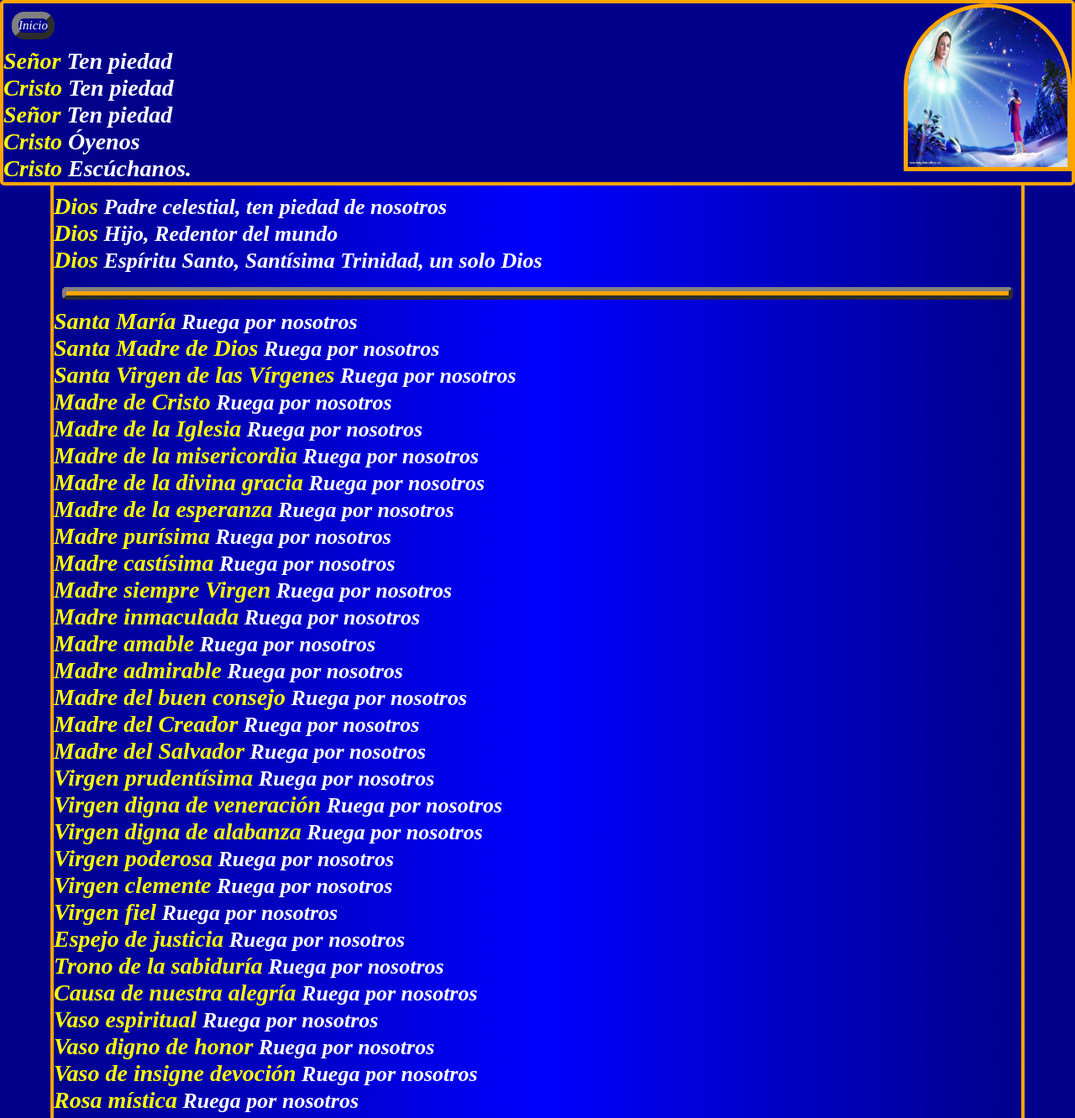
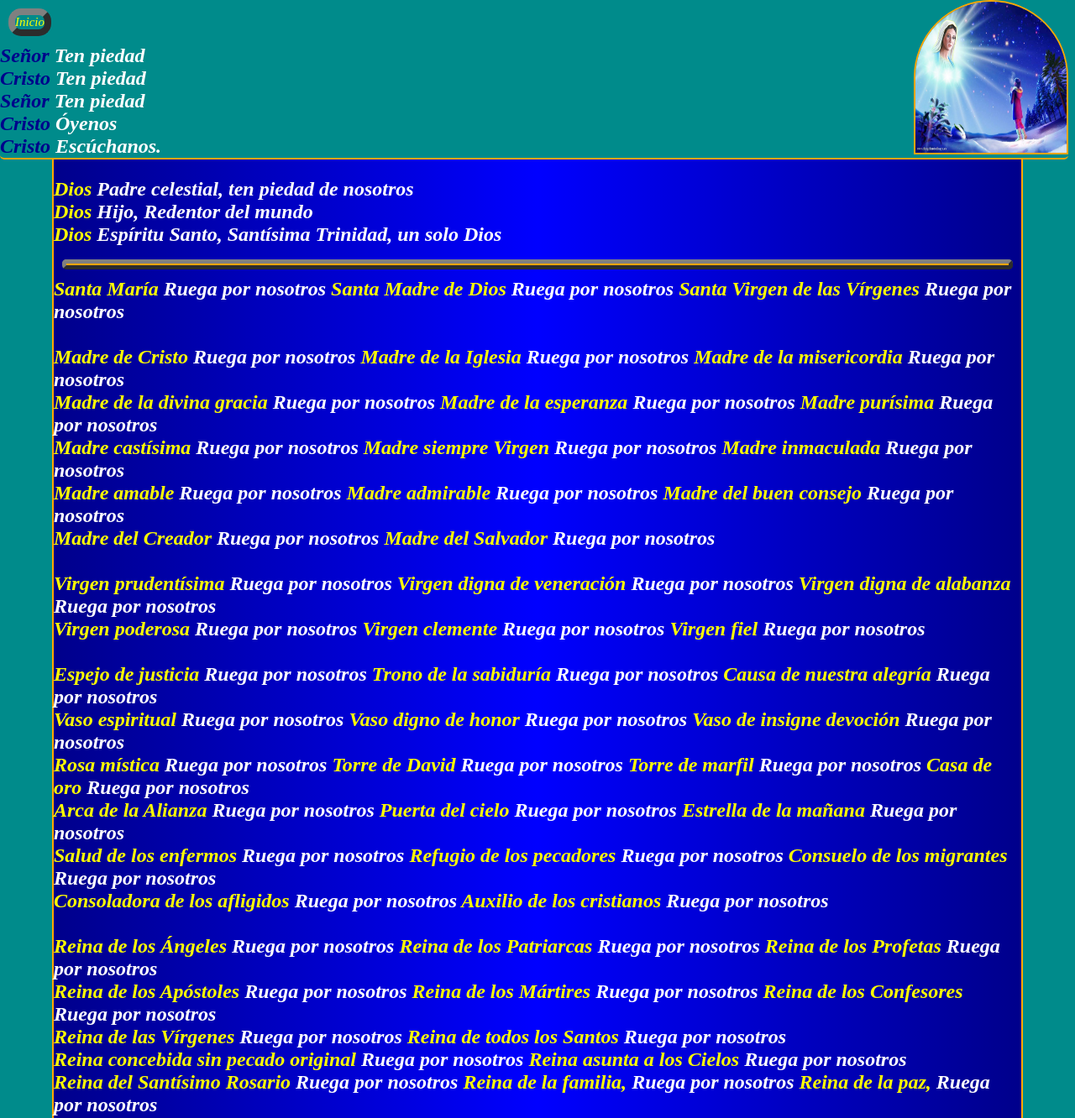
Before and after one commit to luisengardo60/SantoRosario_V1, a plain HTML site: page html/letaniasI.html in a window 1280 px wide. Shown: the top 1332 px of the page at 84% size. Drawn offline with Linux system fonts and the light colour scheme.

Commit message:
sanmar05122023

```diff
--- a/css/estiloletaniasI.css
+++ b/css/estiloletaniasI.css
@@ -1,31 +1,31 @@
-body { background-color: darkblue; font-style: italic; margin:0%; padding: 0%; }
+body { background-color:darkcyan; font-style: italic; margin:0%; padding: 0%; }
 
-header { background-color:  darkblue; position:fixed;
-		border-radius: 5px; border: 4px solid orange; width: 99.4%;}
+header { background-color: darkcyan; position:fixed;
+		border-radius: 5px; border-bottom: 2px solid orange; width: 99.4%;}
 
-header img{  padding: 0px; float: right; width: 190px; height: 190px;
-	border: 5px solid orange; border-top-left-radius: 100px; border-top-right-radius: 100px;}
+header img{  padding: 0px; float: right; width: 180px; height: 180px;
+	border: 2px solid orange; border-top-left-radius: 100px; border-top-right-radius: 100px;}
 
-header a {	color: white; text-align: center; display: inline-block;
+header a {	color: yellow; text-align: center; display: inline-block;
 	background-color: transparent;box-sizing: content-box; font-size: 15px; margin: 10px;
 	border-radius: 15px; border: 8px outset grey; text-decoration: none;}
 
-header i { color:white; font-size: 28px;}
+header i { color:white; font-size: 24px;}
 
-header b { color:yellow; font-size: 28px;}
+header b { color:darkblue; font-size: 24px;}
 
-article { width: 90%; margin: 0% auto; padding-top: 12em; border-radius: 10px; border:4px solid orange;
-		 background-image: linear-gradient(to right,darkblue,blue,darkblue);}
+article { width: 90%; margin: 0% auto; padding-top: 11em; border-radius: 10px; border:2px solid orange;
+		 background-image: linear-gradient(to right, darkblue, blue,darkblue );}
 
-article i { color:white; font-size: 26px }
+article i { color:white; font-size: 24px }
 
-article b { color:yellow; text-align:left; font-size: 28px; }
+article b { color:yellow; text-align:left; font-size: 24px; }
 
-hr { height: 5px; background-color: orange; margin: 10px;
+hr { height: 2px; background-color: orange; margin: 10px;
 	border-radius: 5px; border: 5px outset grey; }
 
-footer { color:yellow; width: 99.4%;
+footer { color:yellow; width: 100%;
 			background-image: linear-gradient(to right,darkblue,darkblue,darkblue);
-			border-radius: 5px; border: 4px solid orange;
+			border-radius: 5px; border-bottom: 4px solid orange;
  			font-size: 28px; text-align: center;
  			margin: 0px; padding-top: 0.8em; padding-bottom: 0.8em; }
--- a/css/estilosrjuI.css
+++ b/css/estilosrjuI.css
@@ -1,14 +1,14 @@
 body { background-image: linear-gradient(to right,lightgreen,green,lightgreen);
 		font-style: italic; margin: 0%; padding: 0%; }
 
-header { margin-top: 0%; border-radius: 5px; border: 4px solid blue;
+header { margin-top: 0%; border-radius: 5px; border-bottom: 4px solid blue;
 		background-image: linear-gradient(to right,lightgreen,lightgreen,green);
- 		font-size: 28px; position: fixed; width: 99.4%;
+ 		font-size: 28px; position: fixed; width: 100%;
  		margin: 0px; padding-top: 0.5em; padding-bottom: 0.5em;}
 
 header audio { background-color: transparent; width: 10%; float: right; }
 
-header img { border:4px solid blue; padding: 4px; float: left;
+header img { border:2px solid blue; padding: 2px; float: left;
 	width: 100px; height: 100px; border-radius: 10px; margin: 4px;}
 
 header a {	color: white; text-align: center; display: inline-block;
--- a/css/estilosrlusaI.css
+++ b/css/estilosrlusaI.css
@@ -1,18 +1,12 @@
-body { background-color: blue;
+body { background-color:#006773;
 		 font-style: italic; margin: 0%; padding: 0%; }
 
-/*body { background-image: url(../imag/cerezos.jpg);
- 	background-repeat: no-repeat;
-/* 	background-attachment: fixed;*/
-/* 	background-size: cover; font-style: normal;
-/* 	font-family: "Sofia", sans-serif;}*/
-
-header { margin-top: 0%; border-radius: 5px; border: 5px solid orange;
-		background-color: blue;
- 		font-size: 28px; position: fixed; width: 99.2%;
+header { margin-top: 0%; border-radius: 5px; border-bottom: 5px solid orange;
+		background-color:#006773;
+ 		font-size: 28px; position: fixed; width: 100%;
  		margin: 0px; padding-top: 0.5em; padding-bottom: 0.5em; }
 
-header audio { width: 14%; background-color: transparent; float: right;}
+header audio { width: 12%; float: right;}
 
 audio
 {
@@ -38,11 +32,11 @@ box-shadow: 15px 15px 20px rgba(0,0, 0, 0.4);
 transform: scale(1.05);
 }
 
-header img { margin-top: 0%; border-radius: 10px; border: 5px solid orange;
+header img { margin-top: 0%; border-radius: 10px; border: 2px solid orange;
 	padding: 4px; float: left; width: 100px; height: 100px;
 	object-fit: cover; margin: 4px; border-radius: 100px;  }
 
-header b {color:red; font-size: 0.9em;}
+header b {color:yellow; font-size: 0.9em;}
 
 /*header h2::first-letter { font-size: 50px; color: orange; }*/
 
@@ -77,5 +71,5 @@ article p { color:black; text-align: left; font-size: 26px; }
 
 article input {color:black;}
 
-hr { height: 5px; background-color: blue; margin: 10px;
+hr { height: 2px; background-color: blue; margin: 10px;
 	border-radius: 5px; border: 5px outset grey; }
--- a/css/estilosrmaviI.css
+++ b/css/estilosrmaviI.css
@@ -1,15 +1,15 @@
-body { background-image: linear-gradient(to right,black,black,black);
+body { background-image: linear-gradient(to right,grey,white,grey);
 		font-style: italic; margin: 0%; padding: 0%;}
 
-header { margin-top: 0%; border-radius: 5px; border: 4px solid orange;
-		background-image: linear-gradient(to right,black,black,black);
- 		font-size: 28px; position: fixed; width: 99.3%;
+header { margin-top: 0%; border-radius: 5px; border-bottom: 4px solid orange;
+		background-color: darkblue;
+ 		font-size: 28px; position: fixed; width: 100%;
  		margin: 0px; padding-top: 0.5em; padding-bottom: 0.5em; }
 
 header audio { background-color:grey;
 				width: 10%; background-color: transparent; float: right;}
 
-header img { border:3px solid orange; padding: 4px; float:left; width: 100px; height:100px;
+header img { border:2px solid orange; padding: 4px; float:left; width: 100px; height:100px;
 			 border-radius: 10px; margin: 4px }
 
 header a {	color: white; text-align: center; display: inline-block;
@@ -21,12 +21,8 @@ header b {color:yellow; font-size: 1em;}
 section { width: 90%; margin: auto;}
 
 article { margin-top: 0%; border-radius: 10px; border: 5px solid orange;
-			background-image: linear-gradient(to right,darkcyan,darkcyan,darkcyan);}
-
-article img{ border:2px solid orange; padding: 5px; float: right;
-	width: 200px; height: 200px; border-radius: 15px; margin: 4px; }
-
-article { color: white; font-size: 25px; padding: 12px; padding-top: 6em;}
+			background-image: linear-gradient(to right,darkcyan,darkcyan,darkcyan);
+			color: white; font-size: 25px; padding: 5px 5px 40px 40px; padding-top: 6em;}
 
 article a {	color: white; text-align: center; display: inline-block;
 	background-color: transparent;box-sizing: content-box;
@@ -34,5 +30,5 @@ article a {	color: white; text-align: center; display: inline-block;
 
 b{ color: yellow; text-align: left; }
 
-hr { height: 5px; background-color: gold; margin: 10px;
+hr { height: 2px; background-color: gold; margin: 10px;
 	border-radius: 5px; border: 5px outset grey; }
--- a/css/estilosrmidoI.css
+++ b/css/estilosrmidoI.css
@@ -1,7 +1,7 @@
 body { background-image: linear-gradient(to right,seagreen,white,seagreen);
 		font-style: italic; margin: 0%; padding: 0%; }
 
-header { margin-top: 0%; border-radius: 5px; border: 4px solid blue;
+header { margin-top: 0%; border-radius: 5px; border-bottom: 4px solid blue;
 		background-image: linear-gradient(to right,seagreen,white,seagreen);
  		font-size: 28px; position: fixed; width: 99.3%;
  		margin: 0px; padding-top: 0.5em; padding-bottom: 0.5em; }
@@ -9,7 +9,7 @@ header { margin-top: 0%; border-radius: 5px; border: 4px solid blue;
 header audio { background: seagreen;
 				width: 9%; background-color: transparent; float: right; }
 
-header img{ margin-top: 0%; border:3px solid blue; padding: 5px; float: left;
+header img{ margin-top: 0%; border:2px solid blue; padding: 5px; float: left;
 	width: 100px; height: 100px; border-radius: 10px; margin: 4px;  border-top-left-radius: 100px; border-top-right-radius: 100px;}
 
 header a { color:darkblue; text-align: center; display: inline-block;
--- a/html/letaniasI.html
+++ b/html/letaniasI.html
@@ -23,59 +23,59 @@
 	<b>Dios<i> Hijo, Redentor del mundo</i><br>
 	<b>Dios<i> Espíritu Santo, Santísima Trinidad, un solo Dios</i><br><hr>
 
-	<b>Santa María<i> Ruega por nosotros</i><br>
-	<b>Santa Madre de Dios<i> Ruega por nosotros</i><br>
-	<b>Santa Virgen de las Vírgenes<i> Ruega por nosotros</i><br>
-	<b>Madre de Cristo<i> Ruega por nosotros</i><br>
-	<b>Madre de la Iglesia<i> Ruega por nosotros</i><br>
+	<b>Santa María<i> Ruega por nosotros</i>
+	<b>Santa Madre de Dios<i> Ruega por nosotros</i>
+	<b>Santa Virgen de las Vírgenes<i> Ruega por nosotros</i><br><br>
+	<b>Madre de Cristo<i> Ruega por nosotros</i>
+	<b>Madre de la Iglesia<i> Ruega por nosotros</i>
 	<b>Madre de la misericordia<i> Ruega por nosotros</i><br>
-	<b>Madre de la divina gracia<i> Ruega por nosotros</i><br>
-	<b>Madre de la esperanza<i> Ruega por nosotros</i><br>
+	<b>Madre de la divina gracia<i> Ruega por nosotros</i>
+	<b>Madre de la esperanza<i> Ruega por nosotros</i>
 	<b>Madre purísima<i> Ruega por nosotros</i><br>
-	<b>Madre castísima<i> Ruega por nosotros</i><br>
-	<b>Madre siempre Virgen<i> Ruega por nosotros</i><br>
+	<b>Madre castísima<i> Ruega por nosotros</i>
+	<b>Madre siempre Virgen<i> Ruega por nosotros</i>
 	<b>Madre inmaculada<i> Ruega por nosotros</i><br>
-	<b>Madre amable<i> Ruega por nosotros</i><br>
-	<b>Madre admirable<i> Ruega por nosotros</i><br>
+	<b>Madre amable<i> Ruega por nosotros</i>
+	<b>Madre admirable<i> Ruega por nosotros</i>
 	<b>Madre del buen consejo<i> Ruega por nosotros</i><br>
-	<b>Madre del Creador<i> Ruega por nosotros</i><br>
-	<b>Madre del Salvador<i> Ruega por nosotros</i><br>
-	<b>Virgen prudentísima<i> Ruega por nosotros</i><br>
-	<b>Virgen digna de veneración<i> Ruega por nosotros</i><br>
+	<b>Madre del Creador<i> Ruega por nosotros</i>
+	<b>Madre del Salvador<i> Ruega por nosotros</i><br> <br>
+	<b>Virgen prudentísima<i> Ruega por nosotros</i>
+	<b>Virgen digna de veneración<i> Ruega por nosotros</i>
 	<b>Virgen digna de alabanza<i> Ruega por nosotros</i><br>
-	<b>Virgen poderosa<i> Ruega por nosotros</i><br>
-	<b>Virgen clemente<i> Ruega por nosotros</i><br>
-	<b>Virgen fiel<i> Ruega por nosotros</i><br>
-	<b>Espejo de justicia<i> Ruega por nosotros</i><br>
-	<b>Trono de la sabiduría<i> Ruega por nosotros</i><br>
+	<b>Virgen poderosa<i> Ruega por nosotros</i>
+	<b>Virgen clemente<i> Ruega por nosotros</i>
+	<b>Virgen fiel<i> Ruega por nosotros</i><br><br>
+	<b>Espejo de justicia<i> Ruega por nosotros</i>
+	<b>Trono de la sabiduría<i> Ruega por nosotros</i>
 	<b>Causa de nuestra alegría<i> Ruega por nosotros</i><br>
-	<b>Vaso espiritual<i> Ruega por nosotros</i><br>
-	<b>Vaso digno de honor<i> Ruega por nosotros</i><br>
+	<b>Vaso espiritual<i> Ruega por nosotros</i>
+	<b>Vaso digno de honor<i> Ruega por nosotros</i>
 	<b>Vaso de insigne devoción<i> Ruega por nosotros</i><br>
-	<b>Rosa mística<i> Ruega por nosotros</i><br>
-	<b>Torre de David<i> Ruega por nosotros</i><br>
-	<b>Torre de marfil<i> Ruega por nosotros</i><br>
+	<b>Rosa mística<i> Ruega por nosotros</i>
+	<b>Torre de David<i> Ruega por nosotros</i>
+	<b>Torre de marfil<i> Ruega por nosotros</i>
 	<b>Casa de oro<i> Ruega por nosotros</i><br>
-	<b>Arca de la Alianza</b><i> Ruega por nosotros</i><br>
-	<b>Puerta del cielo<i> Ruega por nosotros</i><br>
+	<b>Arca de la Alianza</b><i> Ruega por nosotros</i>
+	<b>Puerta del cielo<i> Ruega por nosotros</i>
 	<b>Estrella de la mañana<i> Ruega por nosotros</i><br>
-	<b>Salud de los enfermos<i> Ruega por nosotros</i><br>
-	<b>Refugio de los pecadores<i> Ruega por nosotros</i><br>
+	<b>Salud de los enfermos<i> Ruega por nosotros</i>
+	<b>Refugio de los pecadores<i> Ruega por nosotros</i>
 	<b>Consuelo de los migrantes<i> Ruega por nosotros</i><br>
-	<b>Consoladora de los afligidos<i> Ruega por nosotros</i><br>
-	<b>Auxilio de los cristianos<i> Ruega por nosotros</i><br>
-	<b>Reina de los Ángeles<i> Ruega por nosotros</i><br>
-	<b>Reina de los Patriarcas<i> Ruega por nosotros</i><br>
+	<b>Consoladora de los afligidos<i> Ruega por nosotros</i>
+	<b>Auxilio de los cristianos<i> Ruega por nosotros</i><br><br>
+	<b>Reina de los Ángeles<i> Ruega por nosotros</i>
+	<b>Reina de los Patriarcas<i> Ruega por nosotros</i>
 	<b>Reina de los Profetas<i> Ruega por nosotros</i><br>
-	<b>Reina de los Apóstoles<i> Ruega por nosotros</i><br>
-	<b>Reina de los Mártires<i> Ruega por nosotros</i><br>
+	<b>Reina de los Apóstoles<i> Ruega por nosotros</i>
+	<b>Reina de los Mártires<i> Ruega por nosotros</i>
 	<b>Reina de los Confesores<i> Ruega por nosotros</i><br>
-	<b>Reina de las Vírgenes<i> Ruega por nosotros</i><br>
+	<b>Reina de las Vírgenes<i> Ruega por nosotros</i>
 	<b>Reina de todos los Santos<i> Ruega por nosotros</i><br>
-	<b>Reina concebida sin pecado original<i> Ruega por nosotros</i><br>
+	<b>Reina concebida sin pecado original<i> Ruega por nosotros</i>
 	<b>Reina asunta a los Cielos<i> Ruega por nosotros</i><br>
-	<b>Reina del Santísimo Rosario<i> Ruega por nosotros</i><br>
-	<b>Reina de la familia, <i> Ruega por nosotros</i><br>
+	<b>Reina del Santísimo Rosario<i> Ruega por nosotros</i>
+	<b>Reina de la familia, <i> Ruega por nosotros</i>
 	<b>Reina de la paz, <i> Ruega por nosotros</i></b><hr>
 
 <b>Cordero de Dios, que quitas el pecado del mundo,<i> Perdónanos, Señor.</i><br>
```
Also changed, not shown: html/domingosrI.html (+1 -1 lines), html/juevessrI.html (+0 -2 lines), html/martessrI.html (+1 -4 lines), html/miercolessrI.html (+0 -3 lines), html/viernessrI.html (+0 -3 lines).
